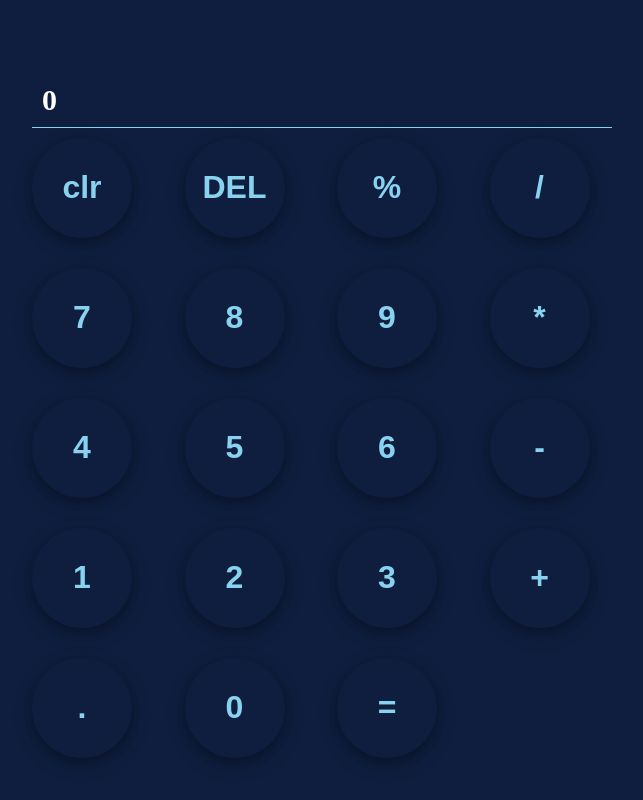
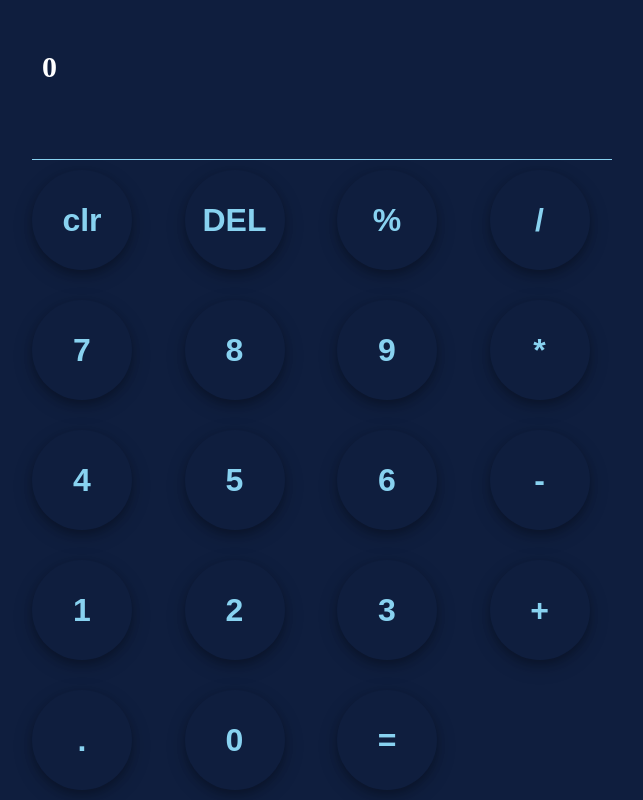
Before and after one commit to fidelisobioma/calculator, a plain HTML site: page index.html in a window 1280 px wide. Shown: the whole page, without its empty margins (318-961 px from the left). Drawn offline with Linux system fonts and the light colour scheme.

Commit message:
removed display height

```diff
--- a/style.css
+++ b/style.css
@@ -14,13 +14,12 @@ body {
   background-color: #0f1e3e;
   padding: 10px;
   width: 100%;
-  /* min-height: 100vh; */
+  min-height: 100vh;
   display: flex;
   flex-direction: column;
   justify-content: center;
 }
 .display {
-  height: 150px;
   font-size: 30px;
   font-weight: bold;
   padding: 10px;
```
